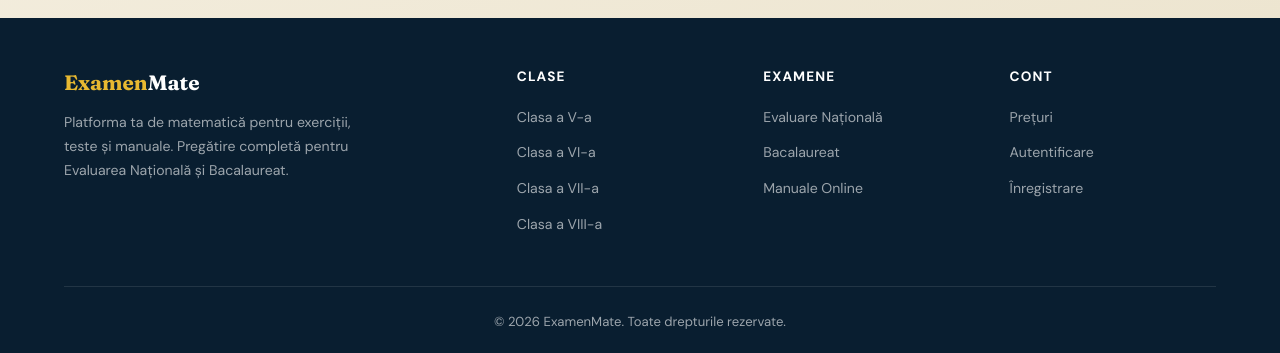
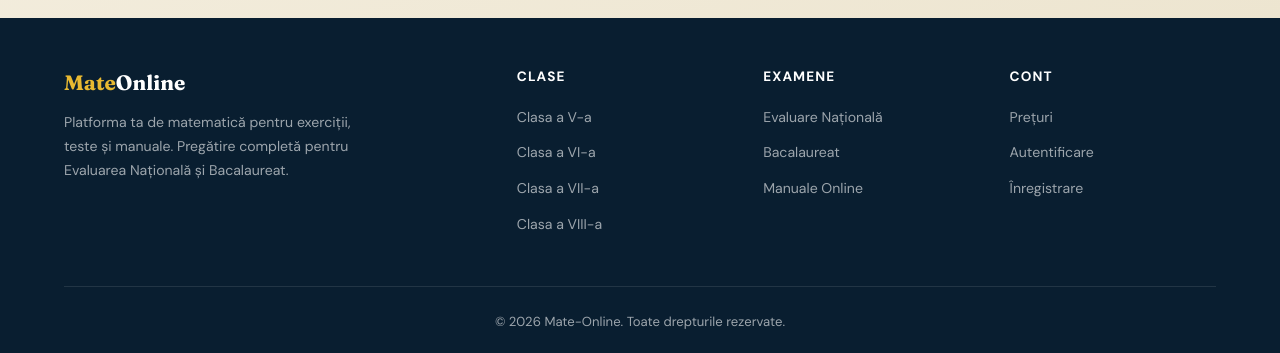
Before and after one commit to costea-radu/examenmate, a React (Vite) app: page /autentificare in a window 1280 px wide. Shown: the part 782-1135 px from the top of the page. Built offline with nearby package versions, Linux system fonts and the light colour scheme; no server answers.

Commit message:
Update Footer.jsx

```diff
--- a/src/components/Footer.jsx
+++ b/src/components/Footer.jsx
@@ -7,7 +7,7 @@ export default function Footer() {
         <div className="footer-grid">
           <div>
             <div className="footer-brand">
-              <span style={{ color: 'var(--gold)' }}>Examen</span>Mate
+              <span style={{ color: 'var(--gold)' }}>Mate</span>Online
             </div>
             <p style={{ fontSize: '0.88rem', lineHeight: 1.7, maxWidth: 320 }}>
               Platforma ta de matematică pentru exerciții, teste și manuale.
@@ -41,7 +41,7 @@ export default function Footer() {
           </div>
         </div>
         <div className="footer-bottom">
-          © {new Date().getFullYear()} ExamenMate. Toate drepturile rezervate.
+          © {new Date().getFullYear()} Mate-Online. Toate drepturile rezervate.
         </div>
       </div>
     </footer>
```
